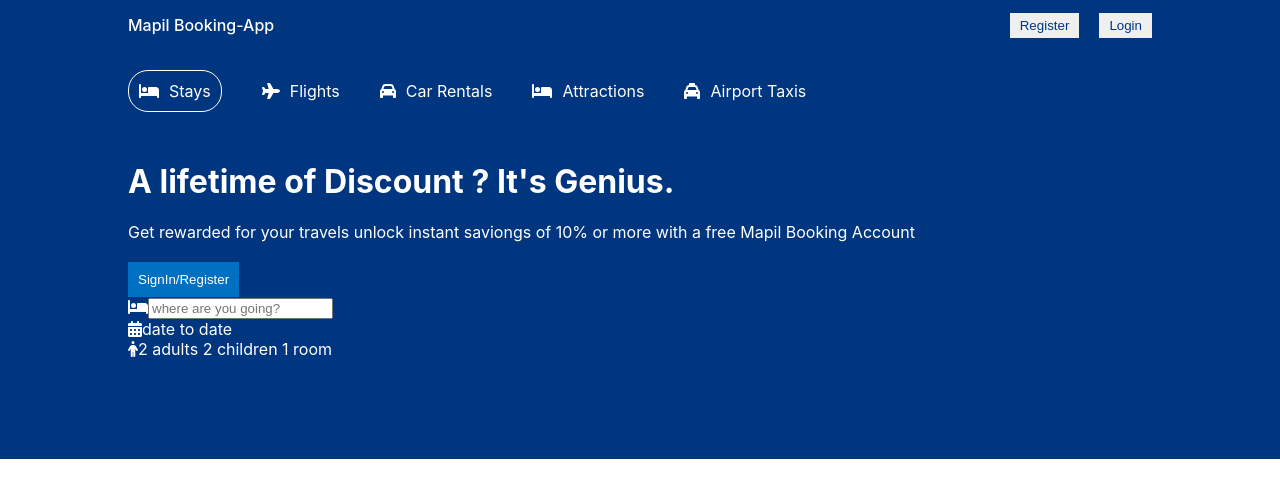
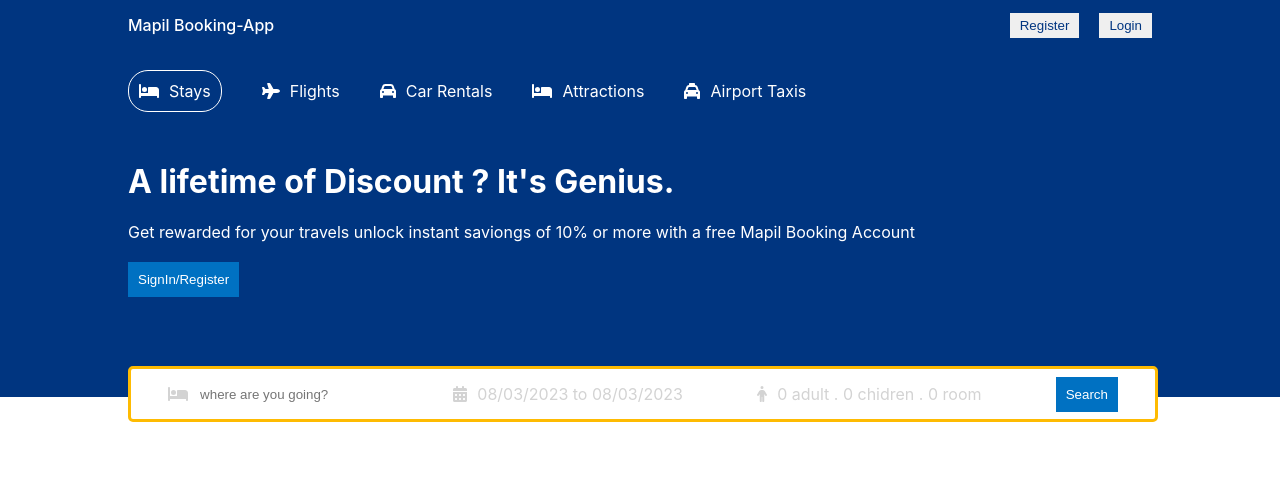
Before and after one commit to Gokila-M/client, a React (Create React App) app: page / in a window 1280 px wide. Shown: the top 498 px of the page. Built offline with nearby package versions, Linux system fonts and the light colour scheme.

Commit message:
list and header

```diff
--- a/package.json
+++ b/package.json
@@ -10,6 +10,7 @@
     "@testing-library/react": "^13.4.0",
     "@testing-library/user-event": "^13.5.0",
     "react": "^18.2.0",
+    "react-date-range": "^1.4.0",
     "react-dom": "^18.2.0",
     "react-router-dom": "^6.14.2",
     "react-scripts": "5.0.1",
--- a/src/components/header/Header.jsx
+++ b/src/components/header/Header.jsx
@@ -1,11 +1,37 @@
-import React from 'react'
+import React, { useState } from 'react'
 import { FontAwesomeIcon } from '@fortawesome/react-fontawesome'
 import { faBed,  faCalendarDays, faCar, faPerson, faPlane, faTaxi } from '@fortawesome/free-solid-svg-icons'
 import "./header.css"
-const Header = () => {
+import { DateRange } from 'react-date-range';
+import {format} from 'date-fns'
+import 'react-date-range/dist/styles.css'; // main style file
+import 'react-date-range/dist/theme/default.css'; // theme css file
+const Header = ({type}) => {
+    const [date, setDate] = useState([
+        {
+          startDate: new Date(),
+          endDate: new Date(),
+          key: 'selection'
+        }
+      ]);
+      const [openDate,setOpenDate] = useState(false);
+      const [openOption,setOpenOption] = useState(false)
+      const [options,setOptions] = useState({
+        adult:0,
+        children:0,
+        room:0,
+      })
+
+      const handleOption =(name,operation)=>{
+        setOptions((prev)=>{
+            return {
+                ...prev,[name] : operation === "i" ? options[name] + 1 : options[name] - 1
+            }
+        })
+      }
   return (
     <div className='header'>
-    <div className="headerContainer">
+    <div className={type==="list" ? "headerContainer listMode":"headerContainer"}>
         <div className="headerList">
             <div className="headerListItem active">
             <FontAwesomeIcon icon={faBed} />
@@ -29,6 +55,8 @@
             <span>Airport Taxis</span>
             </div>
         </div>
+      { type !== "list" &&
+        <>
        <h1 className="headerTitle">A lifetime of Discount ? It's Genius.</h1>
        <p className="headerDesc">
          Get rewarded for your travels unlock instant saviongs of
@@ -45,14 +73,52 @@
         />
         </div>
         <div className="headerSearchItem">
-       <FontAwesomeIcon icon={faCalendarDays} className='headerIcon' />
-        <span className='headerSearchText'>date to date</span>
+        <FontAwesomeIcon icon={faCalendarDays} className='headerIcon' />
+        <span onClick={()=>setOpenDate(!openDate)} className='headerSearchText'>{`${format(date[0].startDate,"MM/dd/yyyy")} to ${format(date[0].endDate,"MM/dd/yyyy")}`}</span>
+        {openDate?<DateRange
+            editableDateInputs={true}
+            onChange={item => setDate([item.selection])}
+            moveRangeOnFirstSelection={false}
+            ranges={date}
+            className='date'
+            />:null}
+        </div>
+        <div className="headerSearchItem">
+        <FontAwesomeIcon icon={faPerson} className='headerIcon' />
+        <span onClick={()=>setOpenOption(!openOption)} className='headerSearchText'>{`${options.adult} adult . ${options.children} chidren . ${options.room} room`}</span>
+      { openOption? <div className="options">
+            <div className="optionItem">
+                <span className="optionText">Adult</span>
+                <div className="optionCounter">
+                    <button disabled ={options.adult<=0} className="optionCounterButton" onClick={()=>handleOption("adult","d")} >-</button>
+                    <span className="optionCounterNumber">{options.adult}</span>
+                    <button className="optionCounterButton" onClick={()=>handleOption("adult","i")} >+</button>
+                </div>
+            </div>
+            <div className="optionItem">
+                <span className="optionText">Children</span>
+                <div className="optionCounter">
+                    <button  disabled={options.children<=0} className="optionCounterButton" onClick={()=>handleOption("children","d")}>-</button>
+                    <span className="optionCounterNumber">{options.children}</span>
+                    <button className="optionCounterButton" onClick={()=>handleOption("children","i")}>+</button>
+                </div>
+            </div>
+            <div className="optionItem">
+                <span className="optionText">Room</span>
+                <div className="optionCounter">
+                    <button disabled={options.room<=0} className="optionCounterButton" onClick={()=>handleOption("room","d")}>-</button>
+                    <span className="optionCounterNumber">{options.room}</span>
+                    <button className="optionCounterButton" onClick={()=>handleOption("room","i")}>+</button>
+                </div>
+            </div>
+        </div>:null}
+        </div>
+        <div className="headerSearchItem">
+        <button className="headerbtn">Search</button>
+        </div>
        </div>
-       <div className="headerSearchItem">
-       <FontAwesomeIcon icon={faPerson} className='headerIcon' />
-       <span className='headerSearchText'>2 adults 2 children 1 room</span>
-       </div>
-       </div>
+        </>
+        }
       </div>
     </div>
   )
--- a/src/components/header/header.css
+++ b/src/components/header/header.css
@@ -3,6 +3,7 @@
     color: white;
     display: flex;
     justify-content: center;
+    position:relative;
 }
 .headerContainer{
     width: 100%;
@@ -35,3 +36,68 @@
     padding: 10px;
     cursor: pointer;
 }
+.headerSearch{
+    height: 50px;
+    background-color: white;
+    border: 3px solid #febb02;
+    display: flex;
+    align-items: center;
+    justify-content: space-around ;
+    border-radius: 5px;
+    position: absolute;
+    bottom: -25px;
+    width: 100%;
+    max-width: 1024px;
+}
+.headerIcon{
+    color: lightgray;
+}
+.headerSearchItem{
+    display: flex;
+    align-items: center;
+    gap: 10px ;
+}
+.headerSearchInput{
+    border: none;
+    outline: none;
+}
+.headerSearchText{
+    color: lightgray;
+    cursor: pointer;
+}
+.date{
+    position: absolute;
+    top:50px;
+}
+.options{
+    position: absolute;
+    top:50px;
+    background-color: white;
+    color: gray;
+    border-radius: 5px;
+    -webkit-box-shadow:0px 0px 10px -5px rgba(0,0,0,0.4);
+    box-shadow:0px 0px 10px -5px rgba(0,0,0,0.4) ;
+}
+.optionItem{
+    width: 200px;
+    display: flex;
+    justify-content: space-between;
+    margin: 10px;
+}
+.optionCounter{
+    display: flex;
+    align-items: center;
+    gap: 10px;
+    font-size: 12px;
+    color: black;
+}
+.optionCounterButton{
+    width: 30px;
+    height: 30px;
+    border: 1px solid #0071c2;
+    color: #0071c2;
+    cursor: pointer;
+}
+.optionCounterButton:disabled{
+    cursor: not-allowed;
+}
--- a/src/pages/list/List.jsx
+++ b/src/pages/list/List.jsx
@@ -1,9 +1,13 @@
 import React from 'react'
+import Navbar from '../../components/navbar/Navbar'
+import Header from '../../components/header/Header'
 
 const List = () => {
   return (
     <div>
-      <h1>List</h1>
+      {/* <h1>hai</h1> */}
+    <Navbar/>
+    <Header type="list" />
     </div>
   )
 }
```
Also changed, not shown: 1 other file (tests, documents, lock files or other folders).
